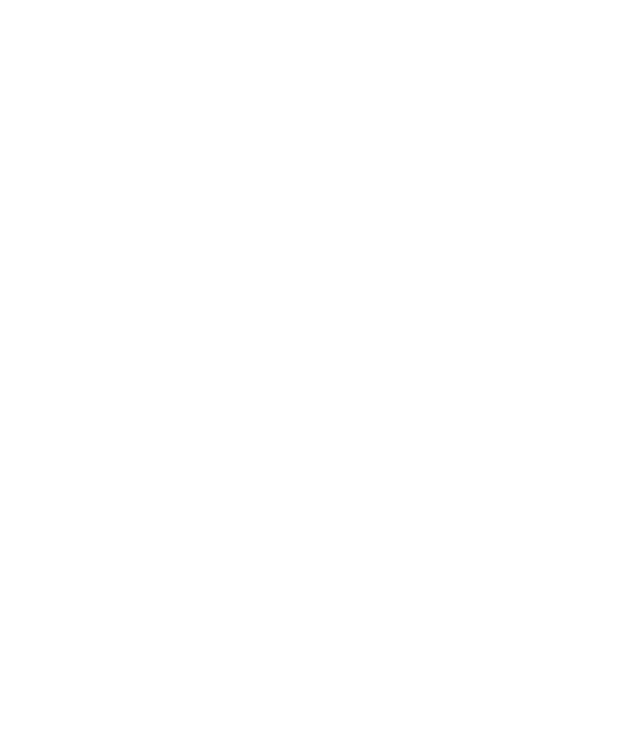
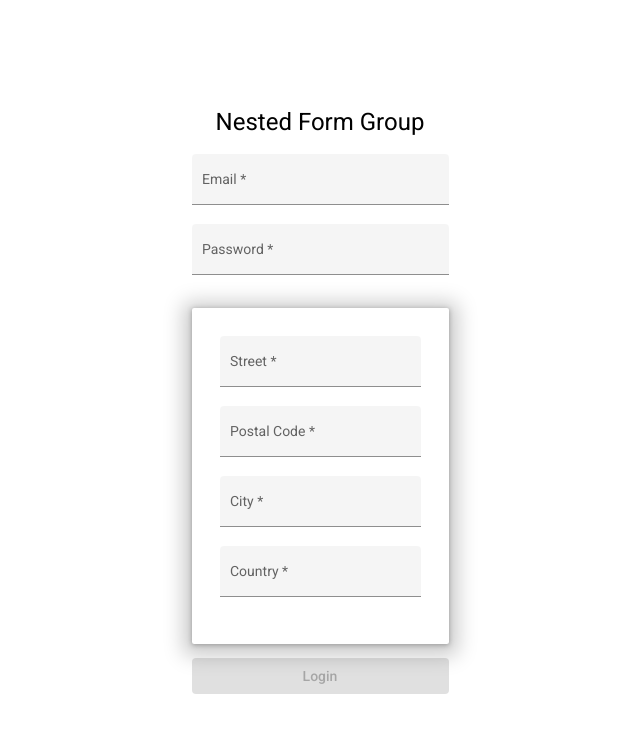
Before and after one commit to Pranay-Tej/angular-forms, an Angular app: page /nested-form-group in a window 1280 px wide. Before the commit this address led to /. Shown: the top 732 px of the page, without its empty margins (320-960 px from the left). Built offline with nearby package versions, Linux system fonts and the light colour scheme.

Commit message:
add nested-form-group

```diff
--- a/src/app/app-routing.module.ts
+++ b/src/app/app-routing.module.ts
@@ -1,3 +1,4 @@
+import { NestedFormGroupComponent } from './nested-form-group/nested-form-group.component';
 import { NgModule } from '@angular/core';
 import { Routes, RouterModule } from '@angular/router';
 import { FormArrayComponent } from './form-array/form-array.component';
@@ -22,6 +23,10 @@
   {
     path: 'form-array',
     component: FormArrayComponent
+  },
+  {
+    path: 'nested-form-group',
+    component: NestedFormGroupComponent
   }
 ];
 
--- a/src/app/app.module.ts
+++ b/src/app/app.module.ts
@@ -10,6 +10,7 @@
 import { IndexComponent } from './index/index.component';
 import { FormGroupComponent } from './form-group/form-group.component';
 import { FormArrayComponent } from './form-array/form-array.component';
+import { NestedFormGroupComponent } from './nested-form-group/nested-form-group.component';
 
 @NgModule({
   declarations: [
@@ -17,7 +18,8 @@
     FormControlComponent,
     IndexComponent,
     FormGroupComponent,
-    FormArrayComponent
+    FormArrayComponent,
+    NestedFormGroupComponent
   ],
   imports: [
     BrowserModule,
--- a/src/app/form-array/form-array.component.ts
+++ b/src/app/form-array/form-array.component.ts
@@ -31,7 +31,7 @@
     console.log(this.loginForm.getRawValue());
 
     if(response){
-      this.router.navigate(['/form-group'])
+      this.router.navigate(['/nested-form-group'])
     }
   }
 }
--- a/src/app/index/index.component.html
+++ b/src/app/index/index.component.html
@@ -2,4 +2,5 @@
   <a routerLink="/form-control">Form Control</a>
   <a routerLink="/form-group">Form Group</a>
   <a routerLink="/form-array">Form Array</a>
+  <a routerLink="/nested-form-group">Nested Form Group</a>
 </div>
--- /dev/null
+++ b/src/app/nested-form-group/nested-form-group.component.css
@@ -0,0 +1,19 @@
+.container{
+  display: grid;
+  height: 100%;
+  place-content: center;
+  justify-items: center;
+}
+
+.loginForm{
+  display: grid;
+  place-content: center;
+}
+
+.address{
+  box-shadow: 0px 1px 5px hsl(0, 0%, 60%), 0px 3px 20px 9px hsl(0, 0%, 80%);
+  padding: 2em;
+  margin: 1em 0;
+  display: grid;
+  border-radius: 2px;
+}
--- /dev/null
+++ b/src/app/nested-form-group/nested-form-group.component.html
@@ -0,0 +1,44 @@
+<div class="container">
+  <h1>Nested Form Group</h1>
+  <form (ngSubmit)="login()" class="loginForm" [formGroup]="loginForm">
+    <mat-form-field appearance="fill">
+      <mat-label>Email</mat-label>
+      <input name="email" type="email" matInput placeholder="example@domain.com" formControlName="email">
+      <mat-error *ngIf="email.errors?.email" >Invalid Email</mat-error>
+      <mat-error *ngIf="email.errors?.required" >Email is required</mat-error>
+    </mat-form-field>
+
+    <mat-form-field appearance="fill">
+      <mat-label>Password</mat-label>
+      <input name="password" type="password" matInput placeholder="NOT password123" formControlName="password">
+      <mat-error *ngIf="password.errors?.required && password.touched">Password is required</mat-error>
+      <mat-error *ngIf="password.errors?.minlength && password.touched">Minimum 6 characters</mat-error>
+    </mat-form-field>
+
+    <div formGroupName="address" class="address">
+      <mat-form-field appearance="fill">
+        <mat-label>Street</mat-label>
+        <input name="street" type="text" matInput placeholder="Baker Street" formControlName="street">
+        <mat-error *ngIf="loginForm.get('address').get('street').errors?.required" >Street is required</mat-error>
+      </mat-form-field>
+      <mat-form-field appearance="fill">
+        <mat-label>Postal Code</mat-label>
+        <input name="postalCode" type="text" matInput placeholder="12345" formControlName="postalCode">
+        <mat-error *ngIf="loginForm.get('address').get('postalCode').errors?.required" >Postal Code is required</mat-error>
+        <mat-error *ngIf="loginForm.get('address').get('postalCode').errors?.pattern" >Invalid Code</mat-error>
+      </mat-form-field>
+      <mat-form-field appearance="fill">
+        <mat-label>City</mat-label>
+        <input name="city" type="text" matInput placeholder="London" formControlName="city">
+        <mat-error *ngIf="loginForm.get('address').get('city').errors?.required" >City is required</mat-error>
+      </mat-form-field>
+      <mat-form-field appearance="fill">
+        <mat-label>Country</mat-label>
+        <input name="country" type="text" matInput placeholder="England" formControlName="country">
+        <mat-error *ngIf="loginForm.get('address').get('country').errors?.required" >Country is required</mat-error>
+      </mat-form-field>
+    </div>
+
+    <button mat-flat-button color="primary" type="submit" [disabled]="loginForm.invalid">Login</button>
+  </form>
+</div>
--- /dev/null
+++ b/src/app/nested-form-group/nested-form-group.component.ts
@@ -0,0 +1,50 @@
+import { Component, OnInit } from '@angular/core';
+import { FormBuilder, FormGroup, Validators } from '@angular/forms';
+import { Router } from '@angular/router';
+
+@Component({
+  selector: 'app-nested-form-group',
+  templateUrl: './nested-form-group.component.html',
+  styleUrls: ['./nested-form-group.component.css']
+})
+export class NestedFormGroupComponent implements OnInit {
+
+  loginForm : FormGroup;
+
+  // get address(){
+  //   return this.loginForm.get('address') as FormGroup;
+  // }
+
+  get email(){
+    return this.loginForm.get('email');
+  }
+
+  get password(){
+    return this.loginForm.get('password');
+  }
+
+  constructor(private fb:FormBuilder, private router:Router) {}
+
+  ngOnInit(): void {
+    this.loginForm = this.fb.group({
+      email: this.fb.control('', [Validators.required, Validators.email]),
+      password: this.fb.control('', [Validators.required, Validators.minLength(6)]),
+      address: this.fb.group({
+        street: this.fb.control('', Validators.required),
+        postalCode: this.fb.control('', [Validators.required, Validators.pattern('^[0-9]*$')]),
+        city: this.fb.control('', Validators.required),
+        country: this.fb.control('', Validators.required)
+      })
+    })
+  }
+
+  login(){
+    let response = window.confirm(this.loginForm.getRawValue());
+    console.log(this.loginForm.getRawValue());
+
+    if(response){
+      this.router.navigate([''])
+    }
+  }
+
+}
```
Also changed, not shown: 1 other file (tests, documents, lock files or other folders).
